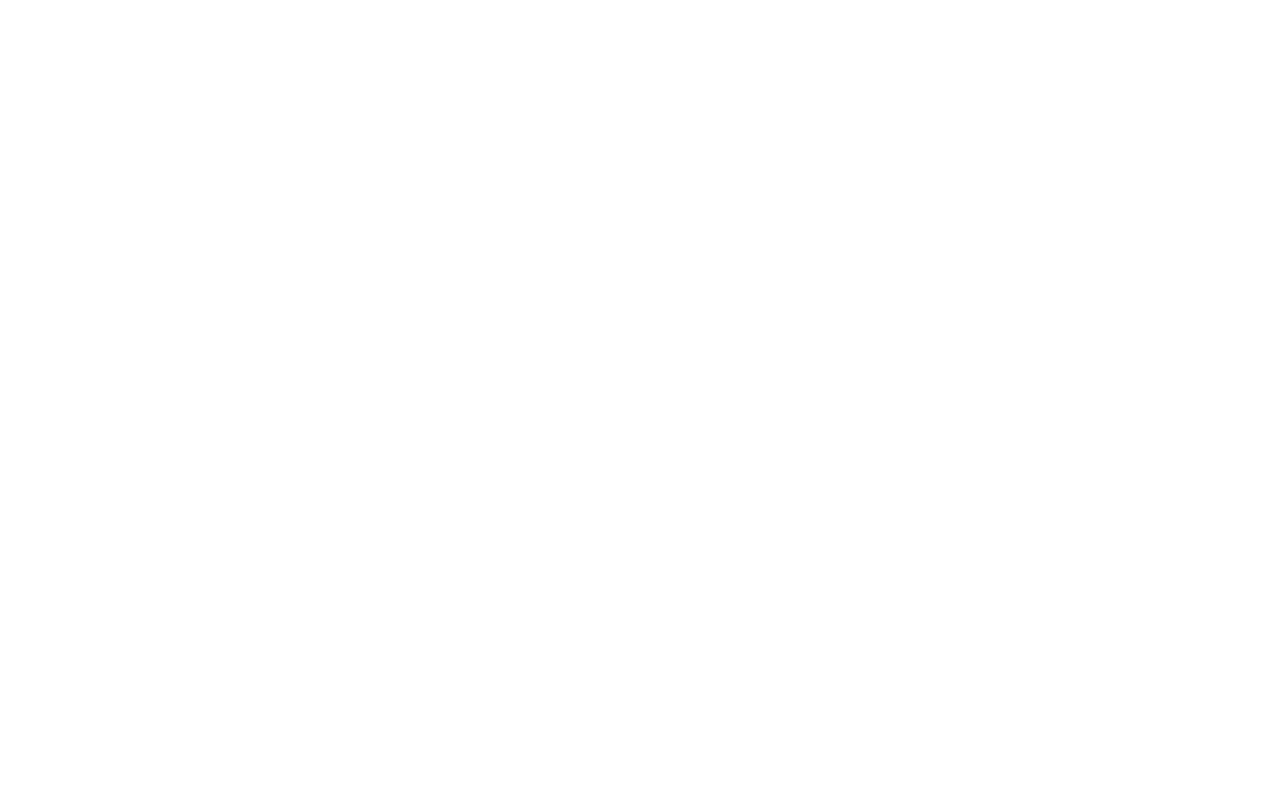
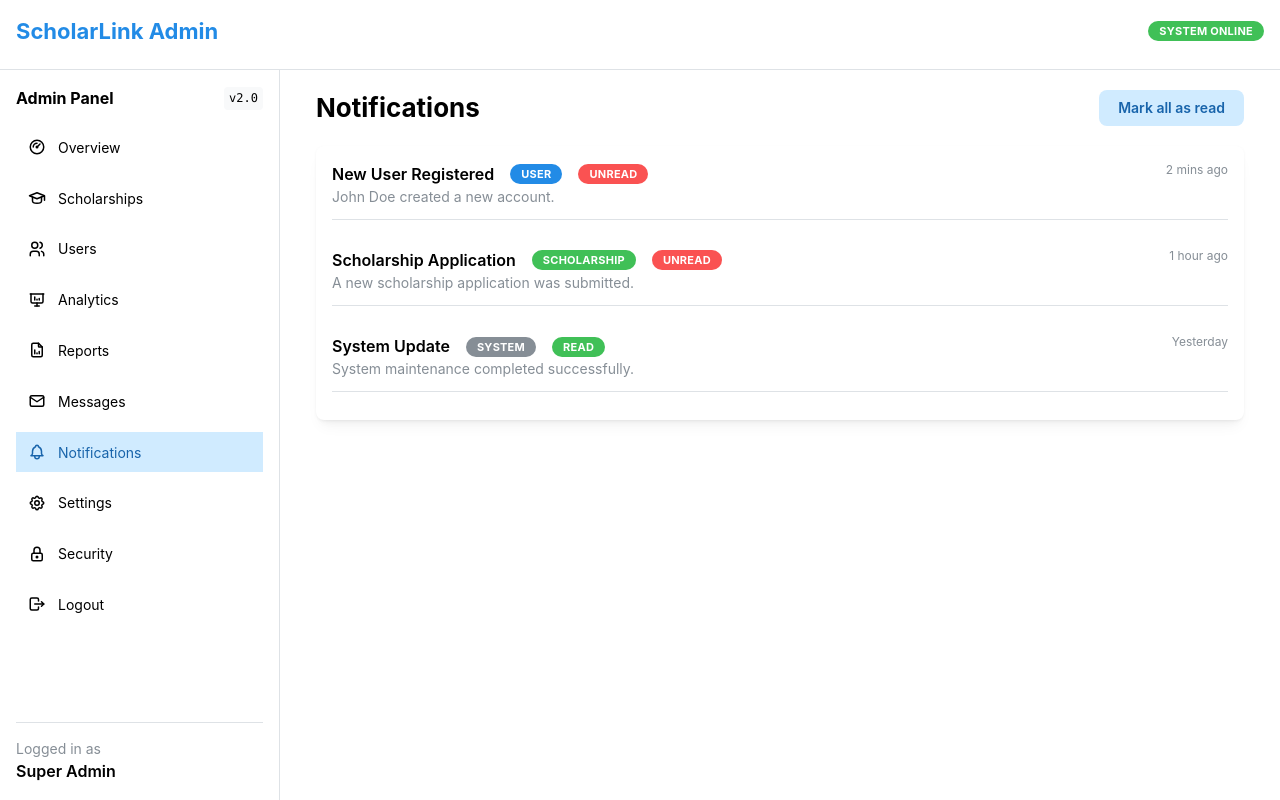
Before and after one commit to RachealMilele123/Admin_FrontEnd, a React (Vite) app: page /admin/notifications in a window 1280 px wide. Before the commit this address had no page. Built offline with nearby package versions, Linux system fonts and the light colour scheme.

Commit message:
Added a messages rout

```diff
--- a/src/App.jsx
+++ b/src/App.jsx
@@ -13,6 +13,7 @@
 import Reports from "./pages/Reports";
 import Analytics from "./pages/Analytics"
 import Messages from "./pages/Message";
+import Notifications from "./pages/Notifications";
 
 function App() {
   return (
@@ -34,6 +35,7 @@
             <Route path="reports" element={<Reports />} />
             <Route path="analytics" element={<Analytics />} />
             <Route path="/admin/messages" element={<Messages />} />
+            <Route path="/admin/notifications" element={<Notifications />} />
 
           </Route>
 
--- /dev/null
+++ b/src/pages/Notifications.jsx
@@ -0,0 +1,114 @@
+import {
+  Container,
+  Card,
+  Group,
+  Text,
+  Title,
+  Badge,
+  Stack,
+  Button,
+  Divider,
+} from "@mantine/core";
+import { useState } from "react";
+
+function Notifications() {
+  const [notifications, setNotifications] = useState([
+    {
+      id: 1,
+      title: "New User Registered",
+      message: "John Doe created a new account.",
+      type: "User",
+      status: "Unread",
+      time: "2 mins ago",
+    },
+    {
+      id: 2,
+      title: "Scholarship Application",
+      message: "A new scholarship application was submitted.",
+      type: "Scholarship",
+      status: "Unread",
+      time: "1 hour ago",
+    },
+    {
+      id: 3,
+      title: "System Update",
+      message: "System maintenance completed successfully.",
+      type: "System",
+      status: "Read",
+      time: "Yesterday",
+    },
+  ]);
+
+  const markAllAsRead = () => {
+    const updated = notifications.map((n) => ({
+      ...n,
+      status: "Read",
+    }));
+    setNotifications(updated);
+  };
+
+  return (
+    <Container size="md" py="lg">
+
+      {/* HEADER */}
+      <Group justify="space-between" mb="lg">
+        <Title order={2}>Notifications</Title>
+        <Button variant="light" onClick={markAllAsRead}>
+          Mark all as read
+        </Button>
+      </Group>
+
+      {/* LIST */}
+      <Card shadow="sm">
+        <Stack>
+
+          {notifications.map((n) => (
+            <div key={n.id}>
+              <Group justify="space-between" align="flex-start">
+
+                <div>
+                  <Group>
+                    <Text fw={600}>{n.title}</Text>
+
+                    <Badge
+                      color={
+                        n.type === "User"
+                          ? "blue"
+                          : n.type === "Scholarship"
+                          ? "green"
+                          : "gray"
+                      }
+                    >
+                      {n.type}
+                    </Badge>
+
+                    <Badge
+                      color={n.status === "Unread" ? "red" : "green"}
+                    >
+                      {n.status}
+                    </Badge>
+                  </Group>
+
+                  <Text size="sm" c="dimmed">
+                    {n.message}
+                  </Text>
+                </div>
+
+                <Text size="xs" c="dimmed">
+                  {n.time}
+                </Text>
+
+              </Group>
+
+              <Divider my="sm" />
+            </div>
+          ))}
+
+        </Stack>
+      </Card>
+
+    </Container>
+  );
+}
+
+export default Notifications;
```
